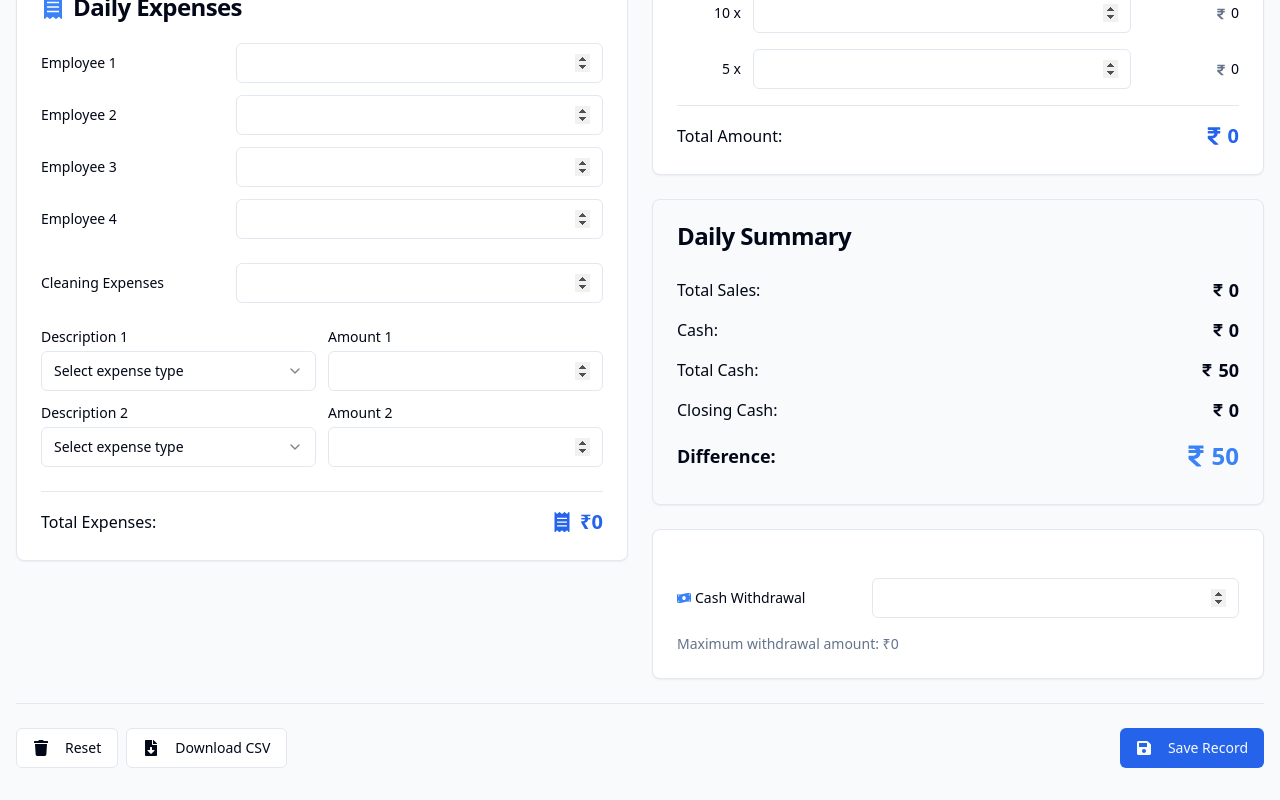
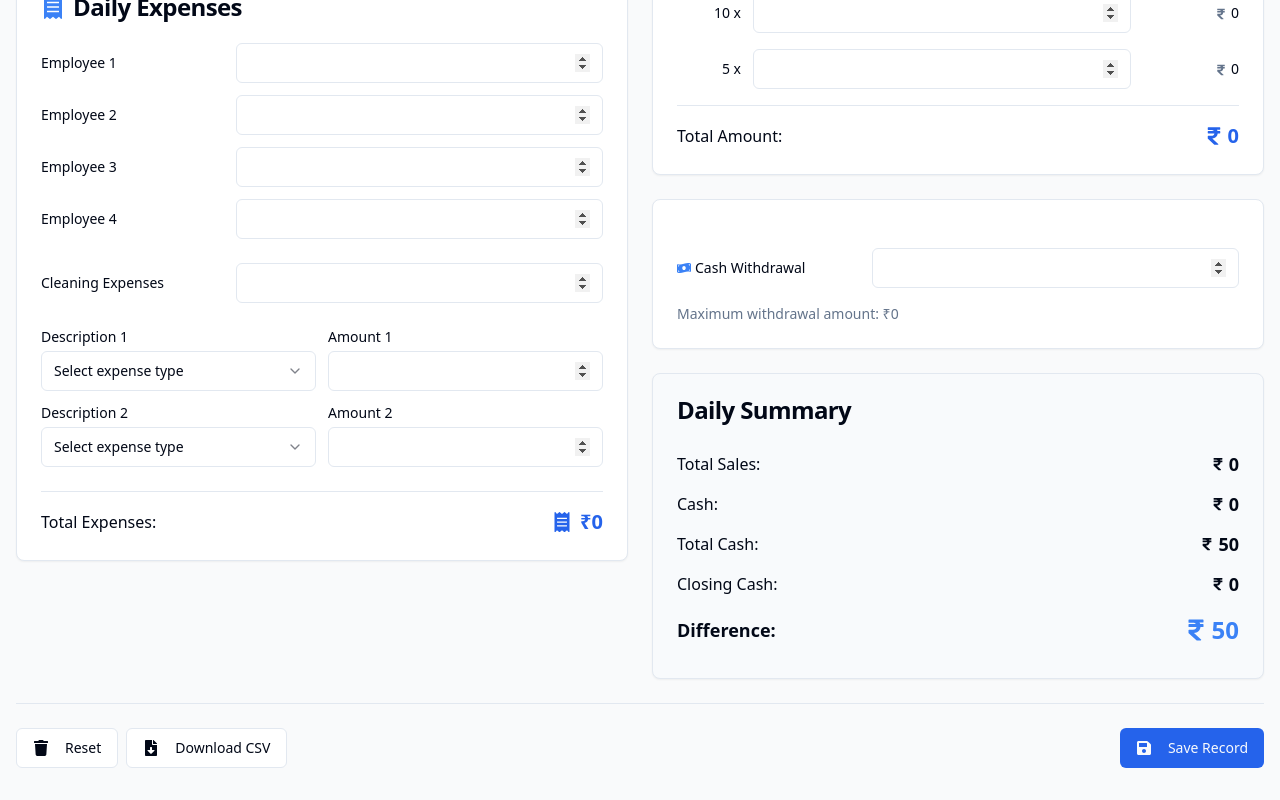
Before and after one commit to Balajimcr/SalesTracker, a React (Vite) app: page / in a window 1280 px wide. Shown: the part 604-1404 px from the top of the page. Built offline with nearby package versions, Linux system fonts and the light colour scheme.

Commit message:
Reverted to edit edt-6975df40-7a6f-43d5-b32b-f04458eb4911: "Fix: Reduce spacing in SalesSummary component
Reduced the vertical spacing between the summary items in the SalesSummary component for a more compact layout."

```diff
--- a/src/components/dashboard/SalesEntryForm.tsx
+++ b/src/components/dashboard/SalesEntryForm.tsx
@@ -140,13 +140,13 @@ const SalesEntryForm = () => {
             onChange={handleDenominationsChange}
           />
 
-          <SalesSummary data={formData} />
-
           <CashWithdrawal
             cashWithdrawn={formData.cashWithdrawn}
             totalFromDenominations={totalFromDenominations}
             onChange={handleCashWithdrawnChange}
           />
+
+          <SalesSummary data={formData} />
         </div>
       </div>
 
```
